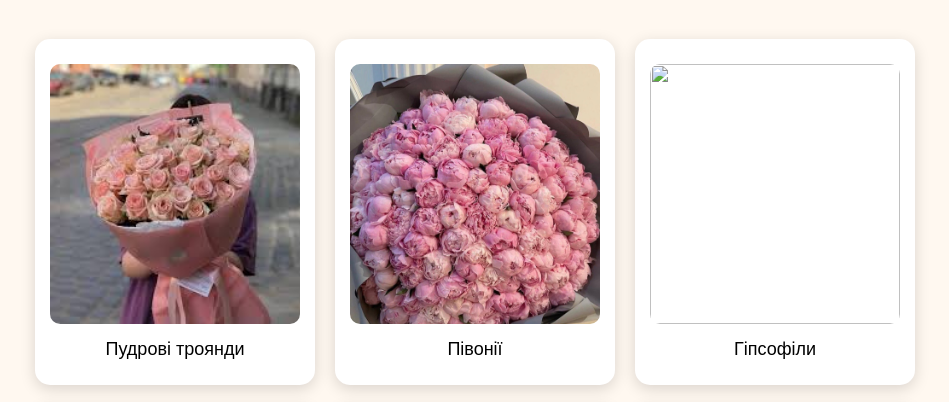
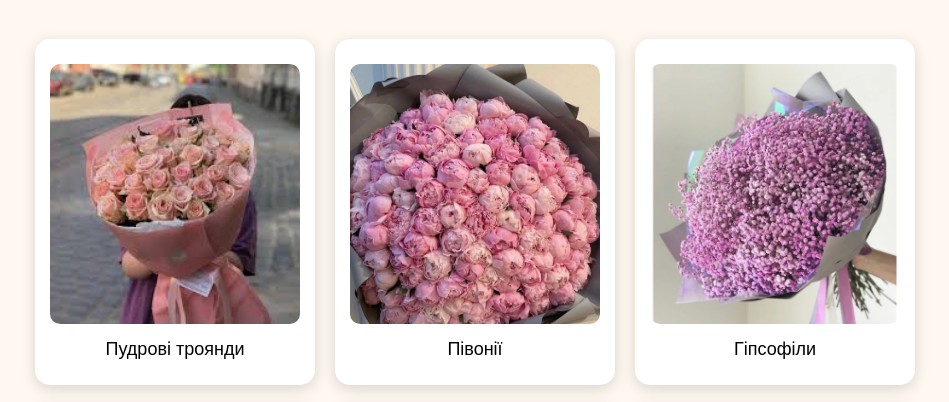
Before and after one commit to nataliaoleksiuk09-creator/kvitka-N, a plain HTML site: page index.html in a window 1280 px wide. Shown: the part 152-554 px from the top of the page, without its empty margins (165-1114 px from the left). Drawn offline with Linux system fonts and the light colour scheme.

Commit message:
Update index.html

```diff
--- a/index.html
+++ b/index.html
@@ -81,7 +81,7 @@ opacity:0.8;
 
 <div class="card">
 <a href="https://df.ua/uk/75-rozhevykh-hipsofil.html" target="_blank">
-<img src="./img/гіпсофіла.webp">
+<img src="./гіпсофіла.webp">
 <div class="name">Гіпсофіли</div>
 </a>
 </div>
```
